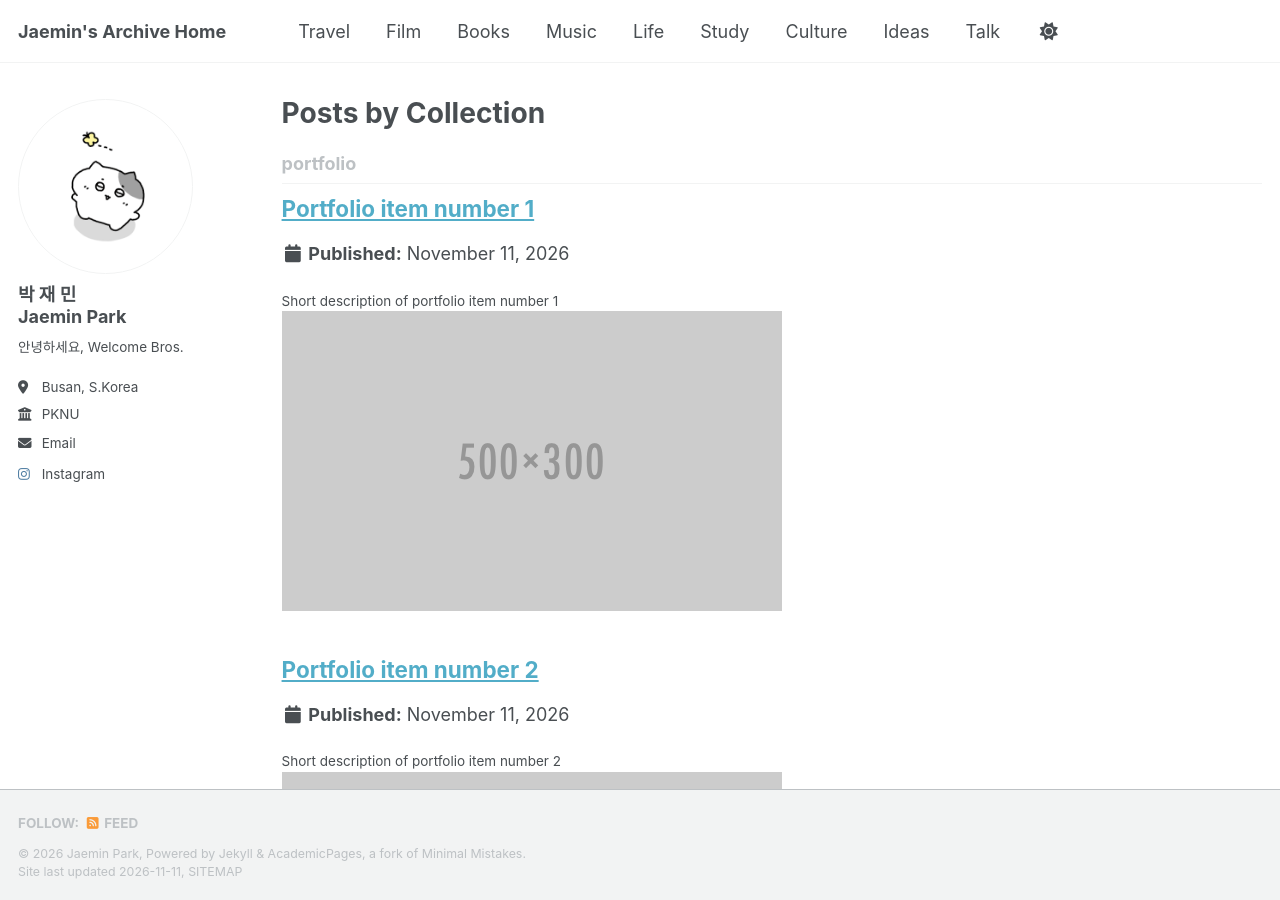
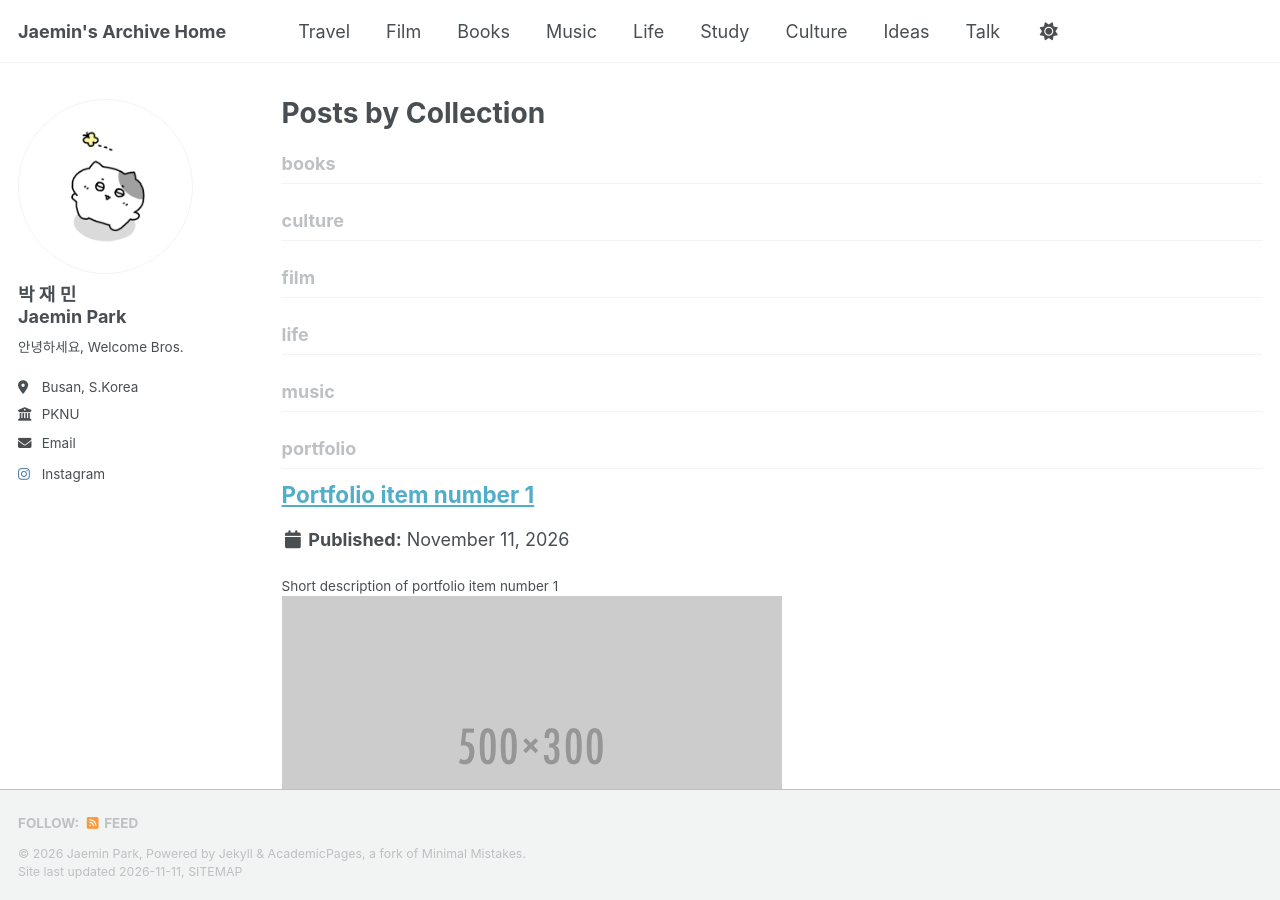
Before and after one commit to jm331kr/jm331kr.github.io, a Jekyll site: the page built from _pages/collection-archive.html, in a window 1280 px wide and 900 px high. Built offline with Jekyll 4.4.1, drawn with Linux system fonts in a browser that asks for light colours; a script bundle is joined from its source files by our own code; a style sheet for code colours, icons or effects is not loaded.

Commit message:
Update _config.yml

```diff
--- a/_config.yml
+++ b/_config.yml
@@ -220,6 +220,7 @@ kramdown:
 
 
 # These settings control the types of collections used by the template
+
 collections:
   teaching:
     output: true
@@ -233,10 +234,35 @@ collections:
   talks:
     output: true
     permalink: /:collection/:path/
+
   travel:
     output: true
-    future: true
     permalink: /travel/:name/
+
+  film:
+    output: true
+    permalink: /film/:name/
+
+  books:
+    output: true
+    permalink: /books/:name/
+
+  music:
+    output: true
+    permalink: /music/:name/
+
+  life:
+    output: true
+    permalink: /life/:name/
+
+  study:
+    output: true
+    permalink: /study/:name/
+
+  culture:
+    output: true
+    permalink: /culture/:name/
+
 
 
 
```
